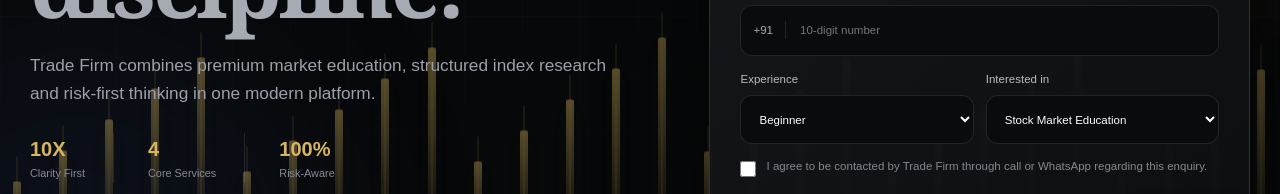
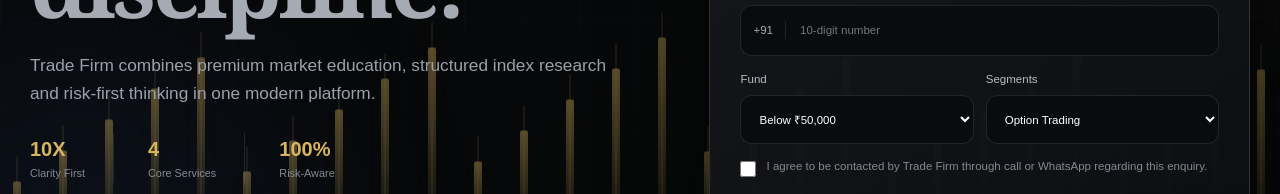
Before and after one commit to tradefirmindia-dot/trade-firm, a Next.js app: page / in a window 1280 px wide. Shown: the part 506-700 px from the top of the page. Built offline with nearby package versions, Linux system fonts and the light colour scheme.

Commit message:
Update lead form fund and segments

```diff
--- a/app/api/leads/route.js
+++ b/app/api/leads/route.js
@@ -6,9 +6,8 @@
 
     const name = String(body.name || "").trim();
     const phone = String(body.phone || "").trim();
-    const experience = String(body.experience || "").trim();
-    const interest = String(body.interest || "").trim();
-
+    const fund = String(body.fund || "").trim();
+const segment = String(body.segment || "").trim();
     if (!name) {
       return NextResponse.json(
         { error: "Name is required." },
@@ -53,8 +52,8 @@
       "",
       `👤 Name: ${name}`,
       `📞 Phone: +91 ${phone}`,
-      `📈 Experience: ${experience || "Not provided"}`,
-      `🎯 Interest: ${interest || "Not provided"}`,
+      `💰 Fund: ${fund || "Not provided"}`,
+`📊 Segment: ${segment || "Not provided"}`,
       `🕒 Time: ${indiaTime}`
     ].join("\n");
 
--- a/app/page.jsx
+++ b/app/page.jsx
@@ -23,9 +23,13 @@
 
 function LeadForm({ compact = false }) {
   const [form, setForm] = useState({
-    name: "", phone: "", experience: "Beginner",
-    interest: "Stock Market Education", consent: false
+    name: "",
+    phone: "",
+    fund: "Below ₹50,000",
+    segment: "Option Trading",
+    consent: false
   });
+
   const [status, setStatus] = useState("");
   const [loading, setLoading] = useState(false);
 
@@ -57,7 +61,13 @@
       const body = await res.json();
       if (!res.ok) throw new Error(body.error || "Submission failed");
       setStatus("Thank you. Trade Firm will contact you shortly.");
-      setForm({ name: "", phone: "", experience: "Beginner", interest: "Stock Market Education", consent: false });
+      setForm({
+  name: "",
+  phone: "",
+  fund: "Below ₹50,000",
+  segment: "Option Trading",
+  consent: false
+});
     } catch {
       setStatus("Could not submit right now. Please try again.");
     } finally {
@@ -83,19 +93,37 @@
       </label>
 
       <div className="form-grid">
-        <label>Experience
-          <select name="experience" value={form.experience} onChange={change}>
-            <option>Beginner</option><option>0–2 Years</option><option>2–5 Years</option><option>5+ Years</option>
-          </select>
-        </label>
-        <label>Interested in
-          <select name="interest" value={form.interest} onChange={change}>
-            <option>Stock Market Education</option><option>Index Research</option>
-            <option>Price Action</option><option>Options Education</option><option>Trading Psychology</option>
-          </select>
-        </label>
-      </div>
+        <label>
+  Fund
+  <select
+    name="fund"
+    value={form.fund}
+    onChange={change}
+  >
+    <option>Below ₹50,000</option>
+    <option>₹50,000 - ₹1,00,000</option>
+    <option>₹1,00,000 - ₹3,00,000</option>
+    <option>₹3,00,000 - ₹5,00,000</option>
+    <option>Above ₹5,00,000</option>
+  </select>
+</label>
 
+<label>
+  Segments
+  <select
+    name="segment"
+    value={form.segment}
+    onChange={change}
+  >
+    <option>Option Trading</option>
+    <option>Futures Trading</option>
+    <option>Stock Trading</option>
+    <option>Intraday Trading</option>
+    <option>Swing Trading</option>
+    <option>All Segments</option>
+  </select>
+</label>
+</div>
       <label className="consent">
         <input type="checkbox" name="consent" checked={form.consent} onChange={change} />
         <span>I agree to be contacted by Trade Firm through call or WhatsApp regarding this enquiry.</span>
```
